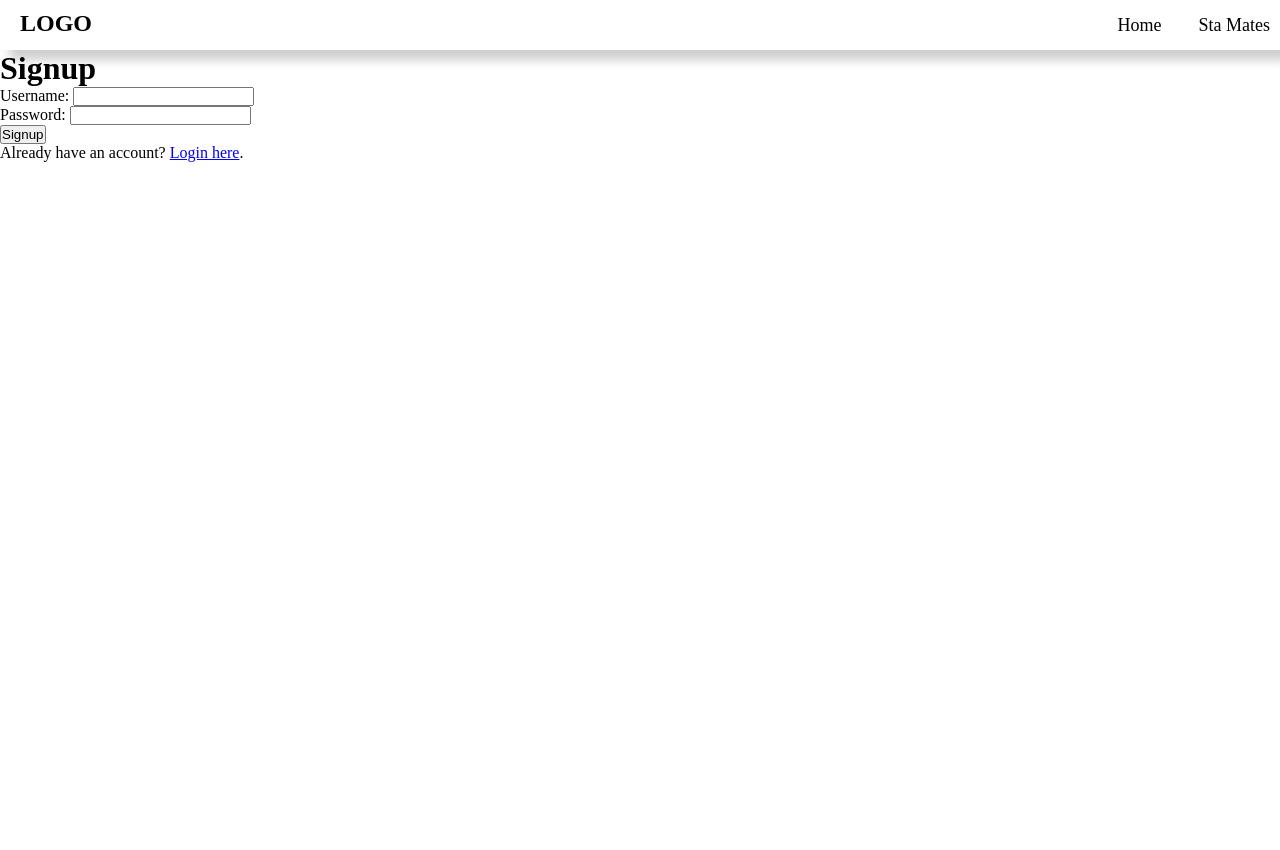
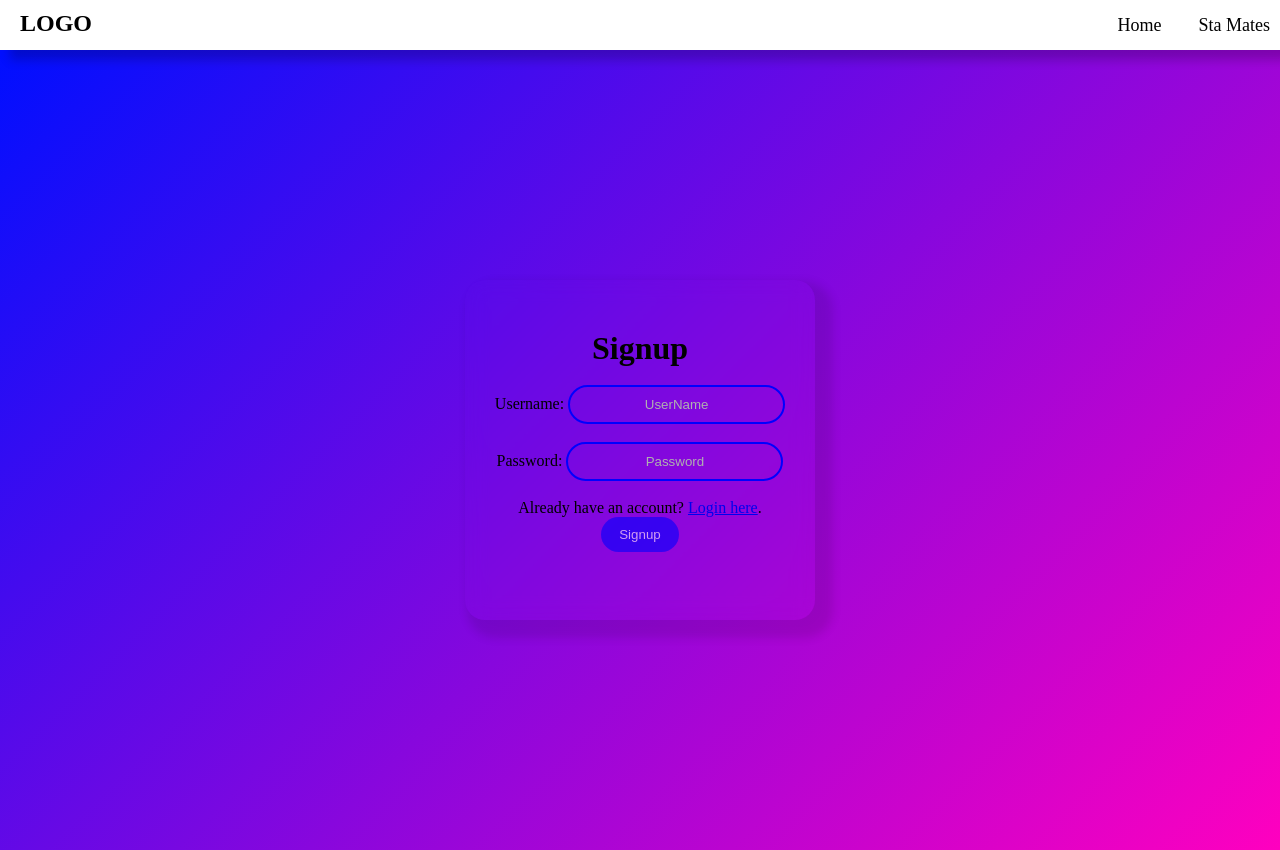
Before and after one commit to mani-1509/S2-class, a Flask app: page /signup in a window 1280 px wide. Before the commit the page ends 162 px from the top, so only its background shows below. Run offline with Flask 3, Linux system fonts and the light colour scheme.

Commit message:
styling signup!

```diff
--- /dev/null
+++ b/static/css/signup.css
@@ -0,0 +1,58 @@
+.signupContainer {
+  height: 100vh;
+  width: 100%;
+  display: flex;
+  align-items: center;
+  justify-content: center;
+  background: linear-gradient(135deg, #000fff, #ff00bf);
+}
+.signupWapper {
+  border-radius: 20px;
+  text-align: center;
+  border: none;
+  box-shadow: 10px 10px 10px 8px rgba(0, 0, 0, 0.1);
+  height: auto;
+  width: auto;
+  padding: 50px 30px;
+  -webkit-backdrop-filter: blur(10px);
+  backdrop-filter: blur(10px);
+}
+
+.signupUsername,
+.signupPassword {
+  padding: 10px 18px;
+  background-color: transparent;
+  border: 2px solid blue;
+  border-radius: 500px;
+  text-align: center;
+}
+input:not(placeholder-shown) {
+  background-color: transparent;
+}
+::placeholder {
+  text-align: center;
+  color: #b0b0b0;
+  font-family: sans-serif;
+}
+input:invalid:not(:placeholder-shown) {
+  border: 2px solid red;
+}
+input:valid:not(:placeholder-shown) {
+  border: 2px solid blue;
+}
+input:invalid ~ button[type="submit"] {
+  opacity: 0.6;
+  pointer-events: none;
+}
+.signupBtn {
+  background-color: blue;
+  color: #fff;
+  padding: 10px 18px;
+
+  border: none;
+  border-radius: 500px;
+}
+.signupBtn:hover {
+  transition: 0.6s;
+  background-color: rgb(0, 0, 195);
+}
--- a/templates/signup.html
+++ b/templates/signup.html
@@ -5,22 +5,39 @@
   />
 </head>
 {% extends "base.html" %}{% block content %}
-<div class="out">
-  <div class="in">
-    <h1>Signup</h1>
-    <form method="POST" action="/signup">
+<div class="signupContainer">
+  <div class="signupWapper">
+    <h1 class="signupText">Signup</h1>
+    <br />
+    <form method="POST" action="/signup" class="boxxs">
       <label for="username">Username:</label>
-      <input type="text" id="username" name="username" required />
+      <input
+        class="signupUsername"
+        type="text"
+        id="username"
+        name="username"
+        placeholder="UserName"
+        required
+      /><br />
       <br />
       <label for="password">Password:</label>
-      <input type="password" id="password" name="password" required />
+      <input
+        class="signupPassword"
+        type="password"
+        id="password"
+        name="password"
+        placeholder="Password"
+        required
+      /><br />
       <br />
-      <button type="submit">Signup</button>
+      <p>Already have an account? <a href="/login">Login here</a>.</p>
+      <button class="signupBtn" type="submit">Signup</button>
+      <br /><br />
     </form>
     {% if error %}
     <p style="color: red">{{ error }}</p>
+    <br /><br />
     {% endif %}
-    <p>Already have an account? <a href="/login">Login here</a>.</p>
   </div>
 </div>
 {% endblock %}
```
